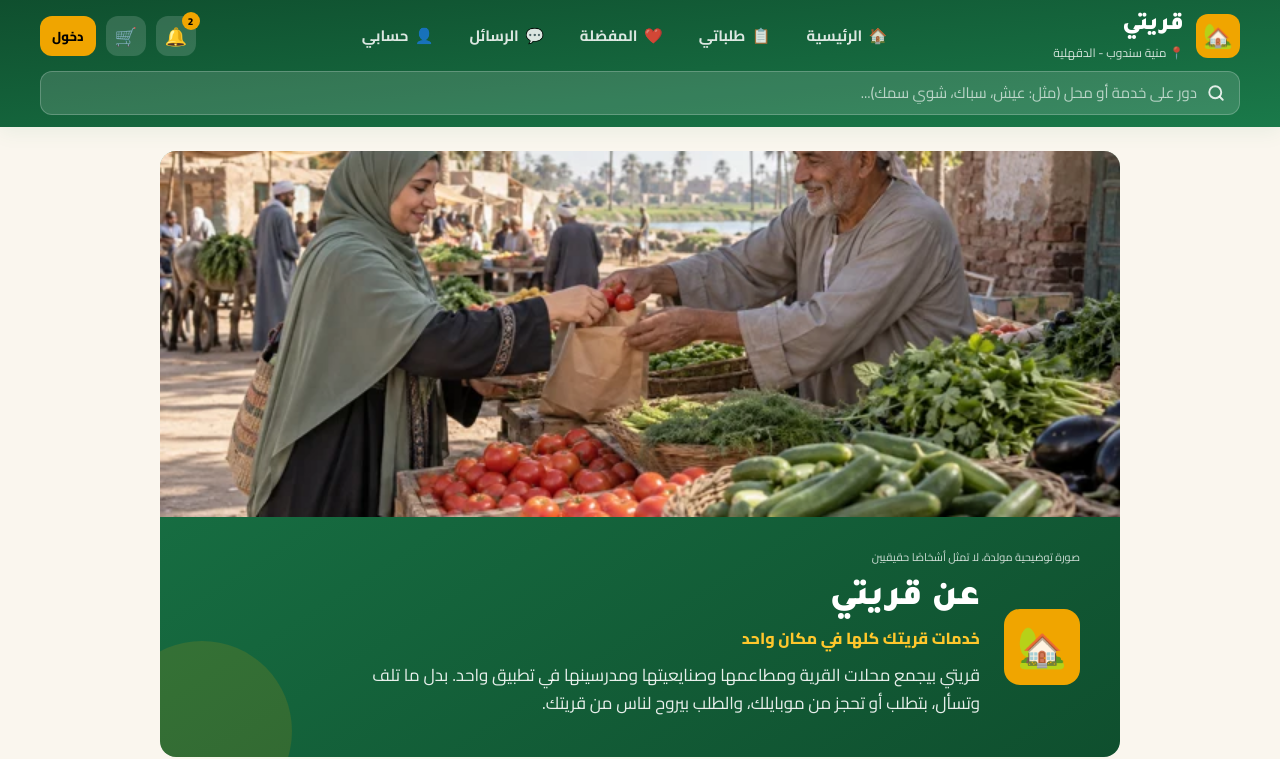
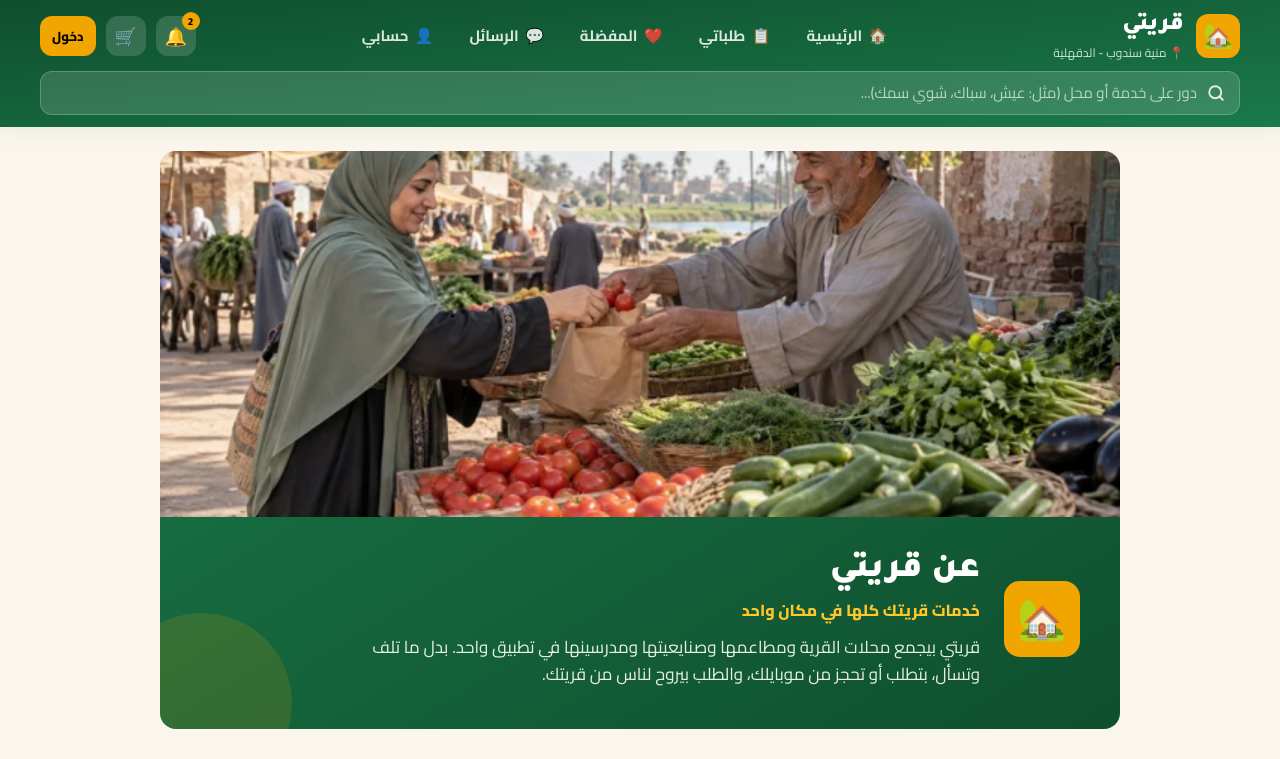
Before and after one commit to alhinawi/qaryaty-smart-village, a React (Vite) app: page /about in a window 1280 px wide. Shown: the top 759 px of the page. Built offline with nearby package versions, Linux system fonts and the light colour scheme; no server answers.

Commit message:
fix: remove about hero caption only

```diff
--- a/src/pages/About/index.tsx
+++ b/src/pages/About/index.tsx
@@ -117,7 +117,6 @@ export default function AboutPage() {
           sizes="(min-width: 960px) 960px, calc(100vw - 32px)"
           className="block w-[calc(100%+3rem)] md:w-[calc(100%+5rem)] max-w-none -mx-6 -mt-6 mb-5 md:-mx-10 md:-mt-10 md:mb-8 aspect-[16/9] md:aspect-[21/8]"
         />
-        <p className="text-[11px] text-white/80 mb-3">صورة توضيحية مولدة، لا تمثل أشخاصًا حقيقيين</p>
         <div className="relative z-1 flex flex-col md:flex-row md:items-center gap-4 md:gap-6">
           <div
             className="w-[60px] h-[60px] md:w-[76px] md:h-[76px] bg-gold rounded-2xl flex items-center justify-center text-[32px] md:text-[40px] shrink-0"
```
